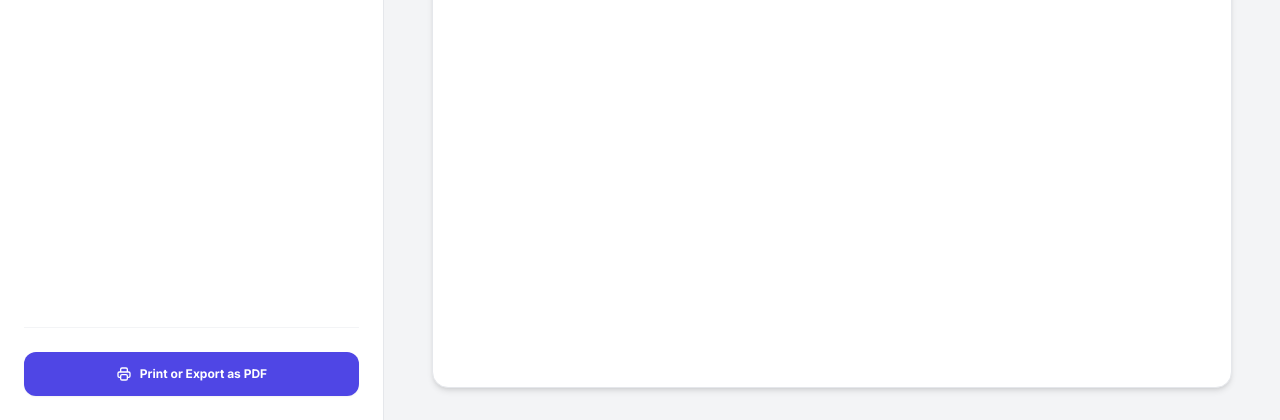
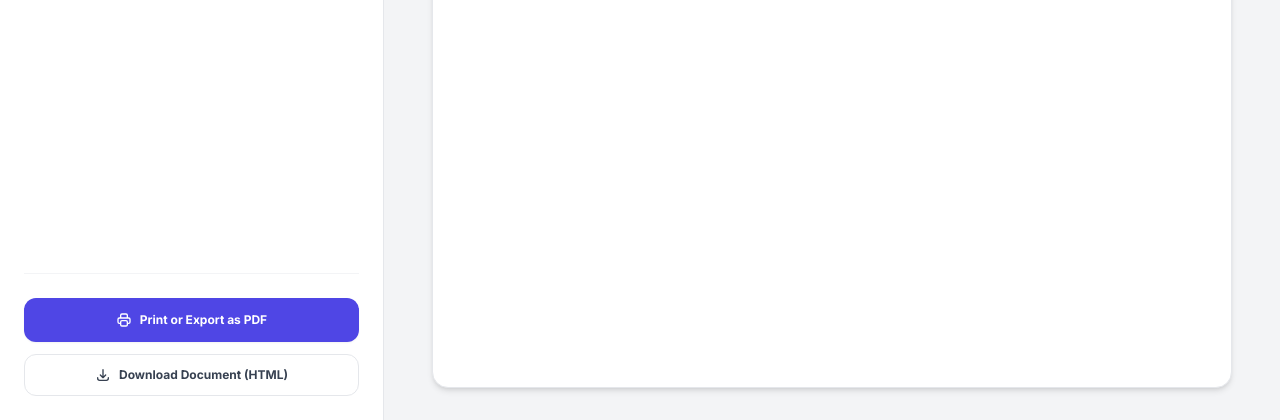
Before and after one commit to adebayo-victor/VLX, a Flask app: template templates/doc_viewer.html in a window 1280 px wide. Shown: the part 709-1129 px from the top of the page. Run offline with Flask 3, Linux system fonts and the light colour scheme; the template is opened without the code that fills it: most values are stand-ins (such as "Sample title", 1, 10 or a date in 2020); some libraries are stand-ins or nearby versions.

Commit message:
feat: add HTML download option and iframe access
Added a download button for HTML files and updated the iframe sandbox settings to allow necessary document content rendering.

```diff
--- a/templates/doc_viewer.html
+++ b/templates/doc_viewer.html
@@ -78,6 +78,11 @@
                     <svg class="w-4 h-4" fill="none" stroke="currentColor" viewBox="0 0 24 24"><path stroke-linecap="round" stroke-linejoin="round" stroke-width="2" d="M17 17h2a2 2 0 002-2v-4a2 2 0 00-2-2H5a2 2 0 00-2 2v4a2 2 0 002 2h2m2 4h6a2 2 0 002-2v-4a2 2 0 00-2-2H9a2 2 0 00-2 2v4a2 2 0 002 2zm8-12V5a2 2 0 00-2-2H9a2 2 0 00-2 2v4h10z"></path></svg>
                     <span>Print or Export as PDF</span>
                 </button>
+
+                <button type="button" onclick="downloadHtml()" class="w-full py-3 border border-gray-200 text-gray-700 text-xs font-bold rounded-xl flex items-center justify-center space-x-2 hover:bg-gray-50 transition cursor-pointer">
+                    <svg class="w-4 h-4" fill="none" stroke="currentColor" viewBox="0 0 24 24"><path stroke-linecap="round" stroke-linejoin="round" stroke-width="2" d="M4 16v1a3 3 0 003 3h10a3 3 0 003-3v-1m-4-4l-4 4m0 0l-4-4m4 4V4"></path></svg>
+                    <span>Download Document (HTML)</span>
+                </button>
             </div>
         </div>
 
@@ -94,7 +99,7 @@
                     <span>100% Zoom</span>
                 </div>
                 <!-- Interactive iframe target -->
-                <iframe id="preview-frame" class="w-full flex-1 border-0" sandbox="allow-same-origin allow-scripts"></iframe>
+                <iframe id="preview-frame" class="w-full flex-1 border-0"></iframe>
             </div>
         </div>
 
@@ -151,6 +156,21 @@
             iframe.contentWindow.print();
         }
 
+        function downloadHtml() {
+            const htmlContent = docTemplates[activeStyleId];
+            const blob = new Blob([htmlContent], { type: "text/html" });
+            const downloadUrl = window.URL.createObjectURL(blob);
+            const a = document.createElement("a");
+            a.href = downloadUrl;
+
+            const styleName = docStyles[activeStyleId].toLowerCase().replace(/\s+/g, "_");
+            a.download = `vlx_doc_${styleName}_{{ key }}.html`;
+            document.body.appendChild(a);
+            a.click();
+            a.remove();
+            window.URL.revokeObjectURL(downloadUrl);
+        }
+
         // Auto load initial style
         switchStyle(1);
     </script>
```
